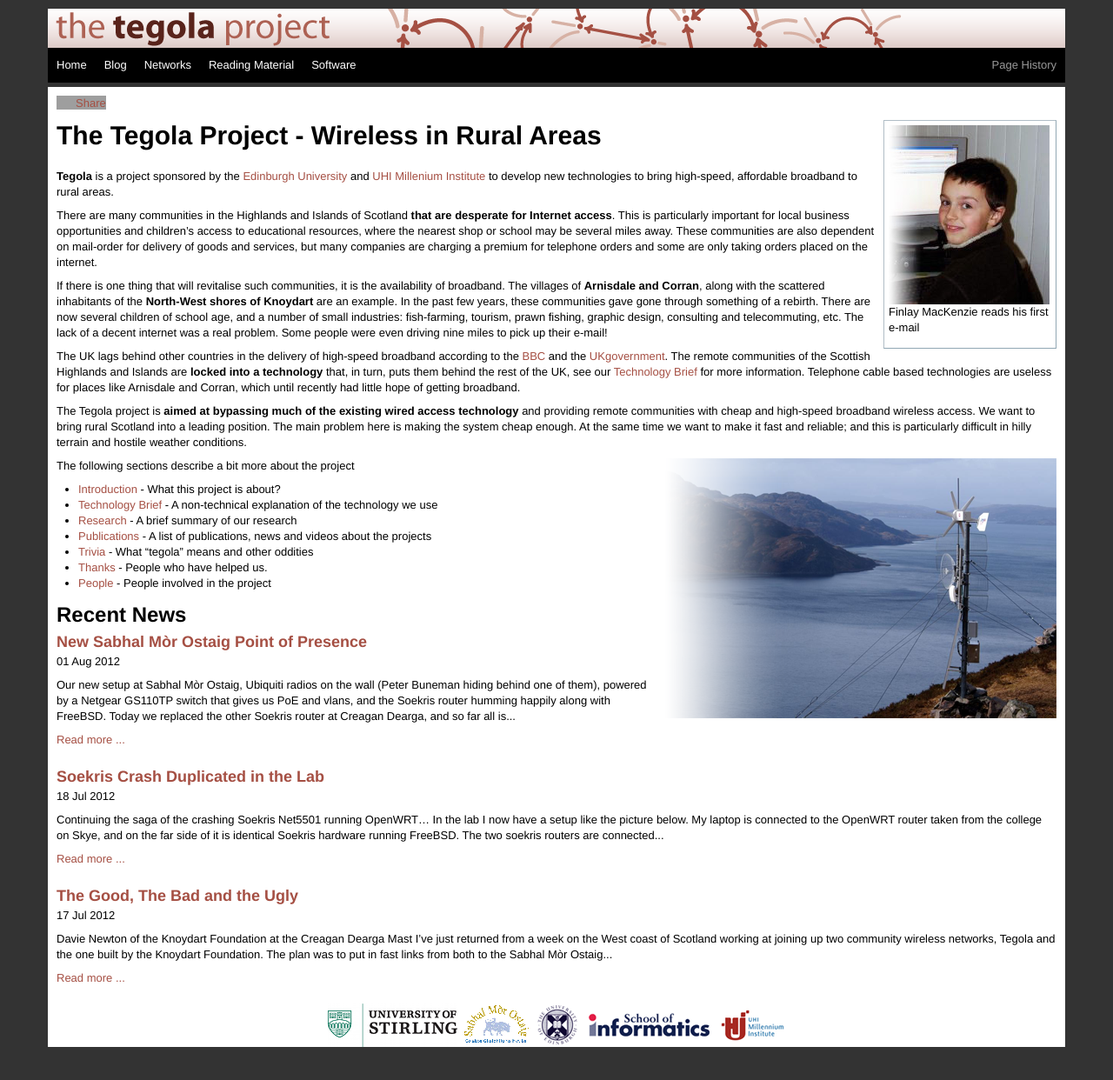
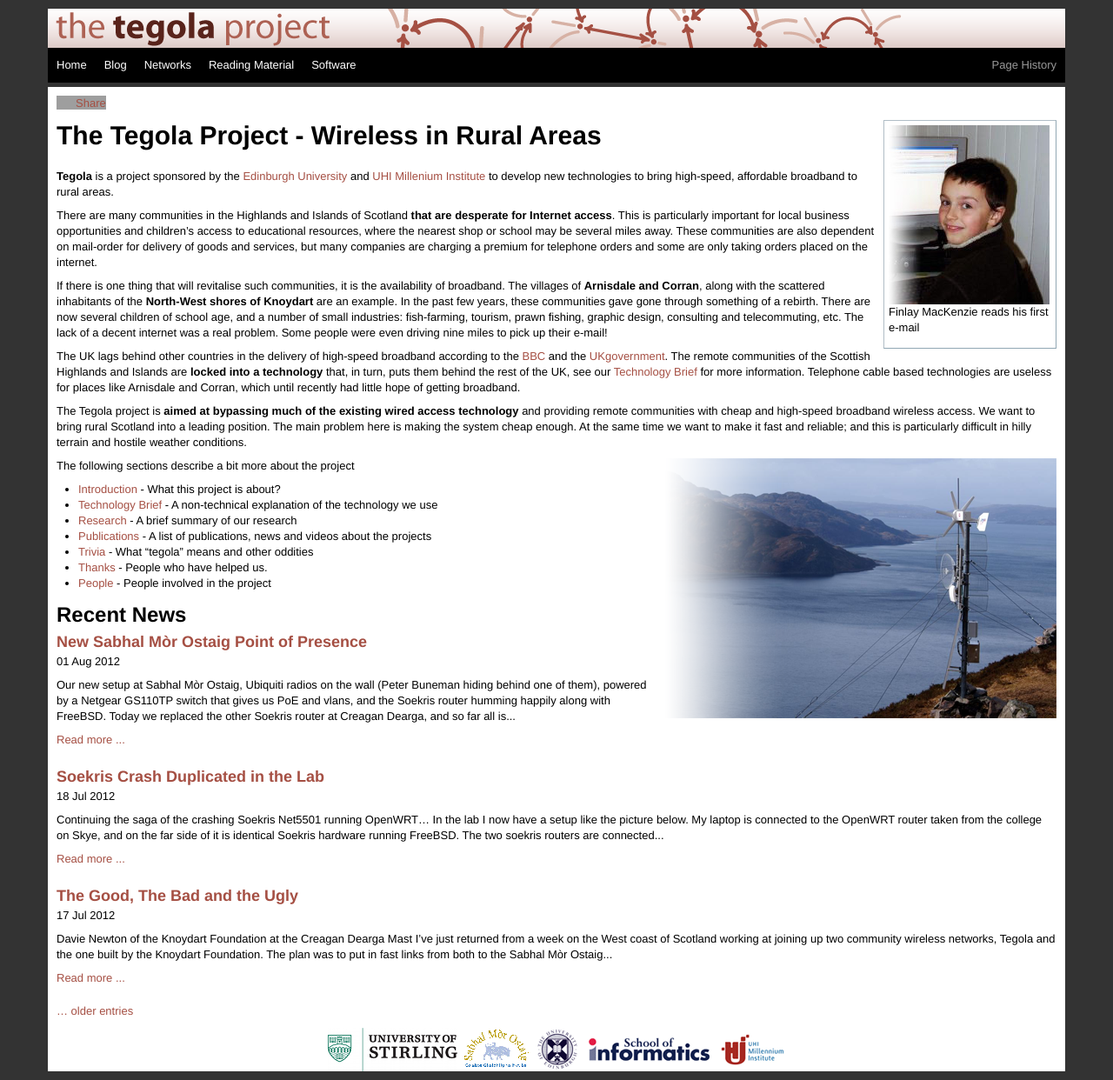
Before and after one commit to tegola-hubs/tegola-hubs.github.com, a Jekyll site: the page built from index.md, in a window 1280 px wide and 1242 px high. Shown: the whole window at 87% size. Built offline with Jekyll 4.4.1, drawn with Linux system fonts in a browser that asks for light colours; grey boxes are pictures that could not be loaded.

Commit message:
tweak home page

```diff
--- a/index.md
+++ b/index.md
@@ -82,7 +82,7 @@
 
 Recent News
 -----------
-{% for post in site.posts %}
+{% for post in site.posts limit:3 %}
 <div class="blog-post-teaser">
   <h3><a href="{{ post.url }}">{{ post.title }}</a></h3>
   <p>{{ post.date | date_to_string }}</p>
@@ -90,3 +90,5 @@
   <p><a href="{{post.url}}">Read more ...</a></p>
 </div>
 {% endfor %}
+
+[... older entries](blog.html)
```
